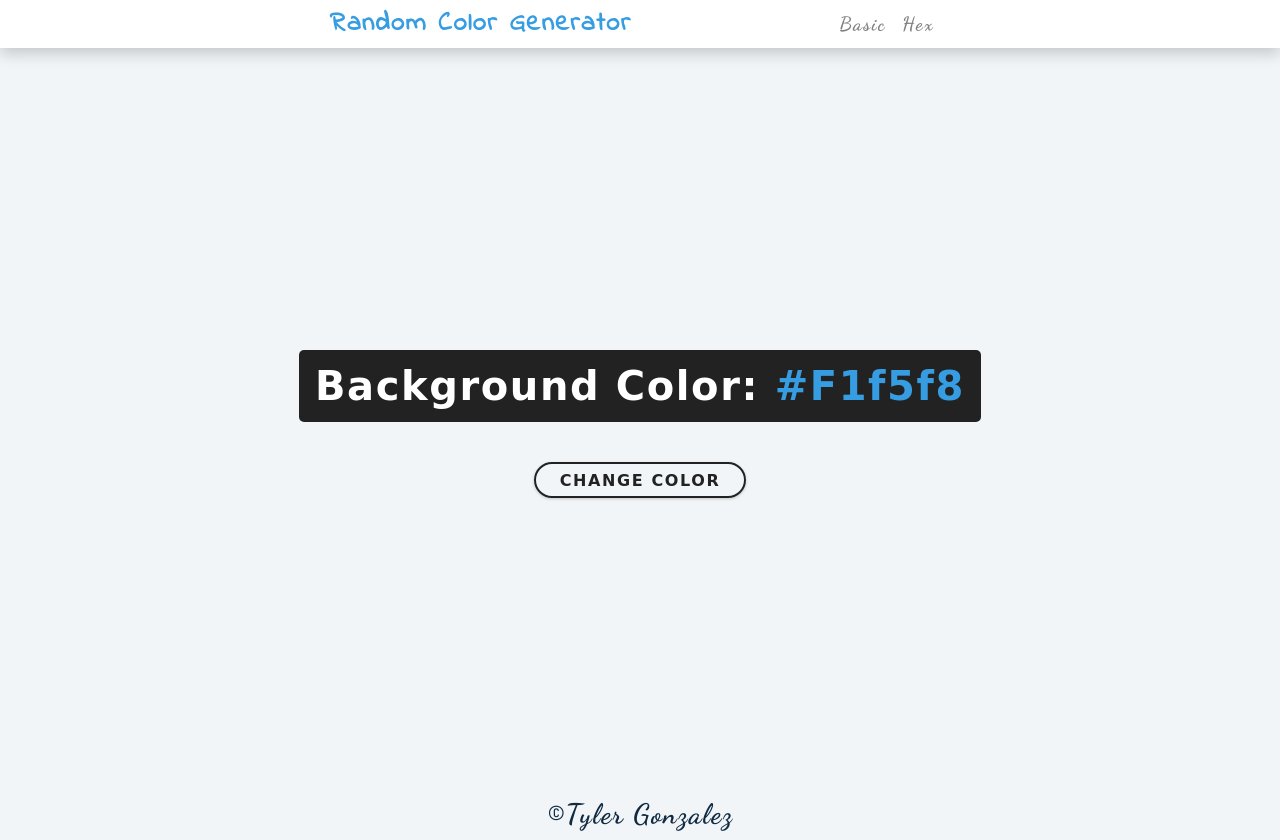
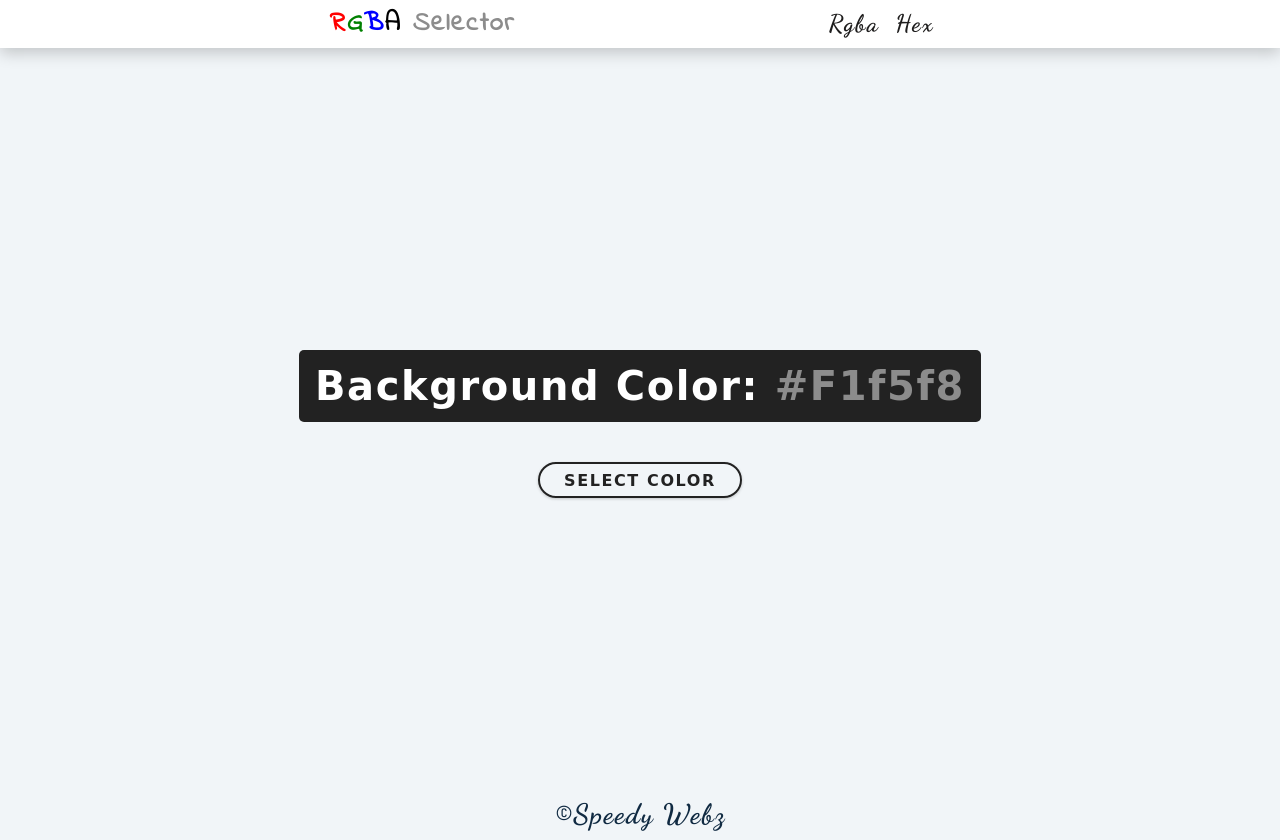
Before and after one commit to speedywebz89/color-projectJS, a plain HTML site: page index.html in a window 1280 px wide. Drawn offline with Linux system fonts and the light colour scheme; a web font is replaced by a local one.

Commit message:
Made UI Changes

```diff
--- a/index.html
+++ b/index.html
@@ -15,20 +15,19 @@
       href="https://fonts.googleapis.com/css2?family=Shadows+Into+Light+Two&display=swap"
       rel="stylesheet"
     />
-
-    <title>Color Generator || Simple</title>
-
-    <!-- styles -->
+    <title>RGBA Selector | SW</title>
     <link rel="stylesheet" href="styles.css" />
   </head>
-
   <body>
     <nav>
       <div class="nav-center">
-        <h4>Random Color Generator</h4>
+        <h4>
+          <span class="red">R</span><span class="green">G</span
+          ><span class="blue">B</span><span class="alpha">A</span> Selector
+        </h4>
         <ul class="nav-links">
           <li>
-            <a href="index.html">Basic</a>
+            <a href="index.html">Rgba</a>
           </li>
           <li>
             <a href="hex.html">hex</a>
@@ -39,13 +38,12 @@
     <main>
       <div class="container">
         <h2>background color: <span class="color"> #f1f5f8</span></h2>
-        <button class="btn btn-hero" id="btn">Change Color</button>
+        <button class="btn btn-hero" id="btn">Select Color</button>
       </div>
     </main>
     <footer>
-      <h3 style="text-align: Center">&copy;Tyler Gonzalez</h3>
+      <h3 style="text-align: Center">&copy;Speedy Webz</h3>
     </footer>
-    <!-- javascript -->
     <script src="app.js"></script>
   </body>
 </html>
--- a/styles.css
+++ b/styles.css
@@ -5,7 +5,7 @@
   --clr-primary-3: hsl(221, 72%, 37%);
   --clr-primary-4: hsl(205, 63%, 48%);
   /* primary/main color */
-  --clr-primary-5: hsl(204, 75%, 55%);
+  --clr-primary-5: hsl(0, 0%, 55%);
   /* lighter shades of primary color */
   --clr-primary-6: hsl(205, 89%, 70%);
   --clr-primary-7: hsl(205, 90%, 76%);
@@ -171,15 +171,36 @@ nav {
 }
 nav a {
   text-transform: capitalize;
-  font-weight: 700;
-  font-size: 1.2rem;
-  color: grey;
+  font-weight: 900;
+  font-size: 1.5rem;
+  color: rgb(30, 29, 29);
   letter-spacing: var(--spacing);
   margin-right: 1rem;
 }
 nav a:hover {
-  color: var(--clr-primary-4);
+  color: var(--clr-red-dark);
 }
+
+.red {
+  color: red;
+}
+
+.green {
+  color: green;
+}
+
+.blue {
+  color: blue;
+}
+
+.alpha {
+  color: black;
+}
+
+.hex {
+  color: red;
+}
+
 /*
 ===============
 Container
```
Also changed, not shown: hex.html (+5 -8 lines).
